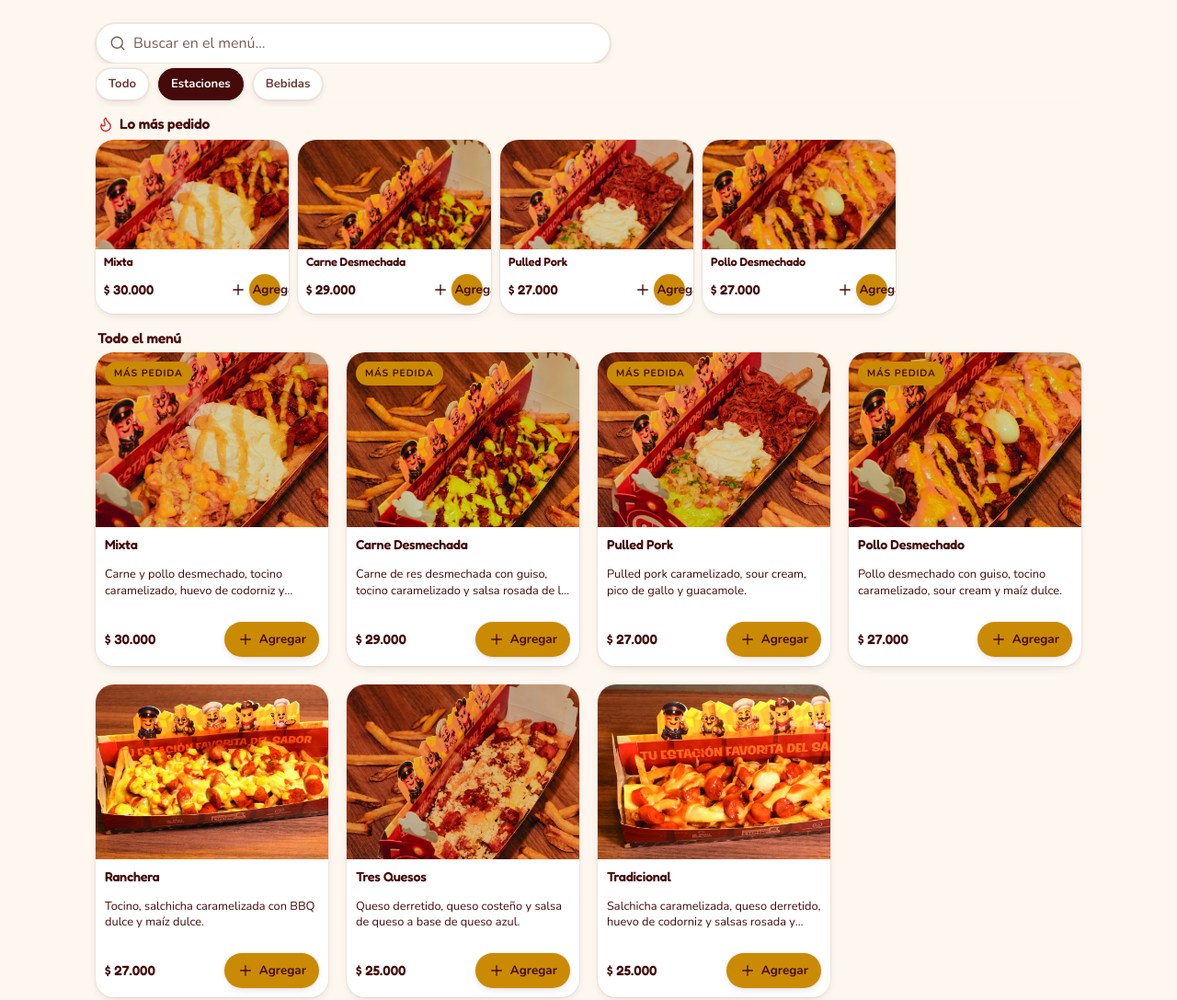
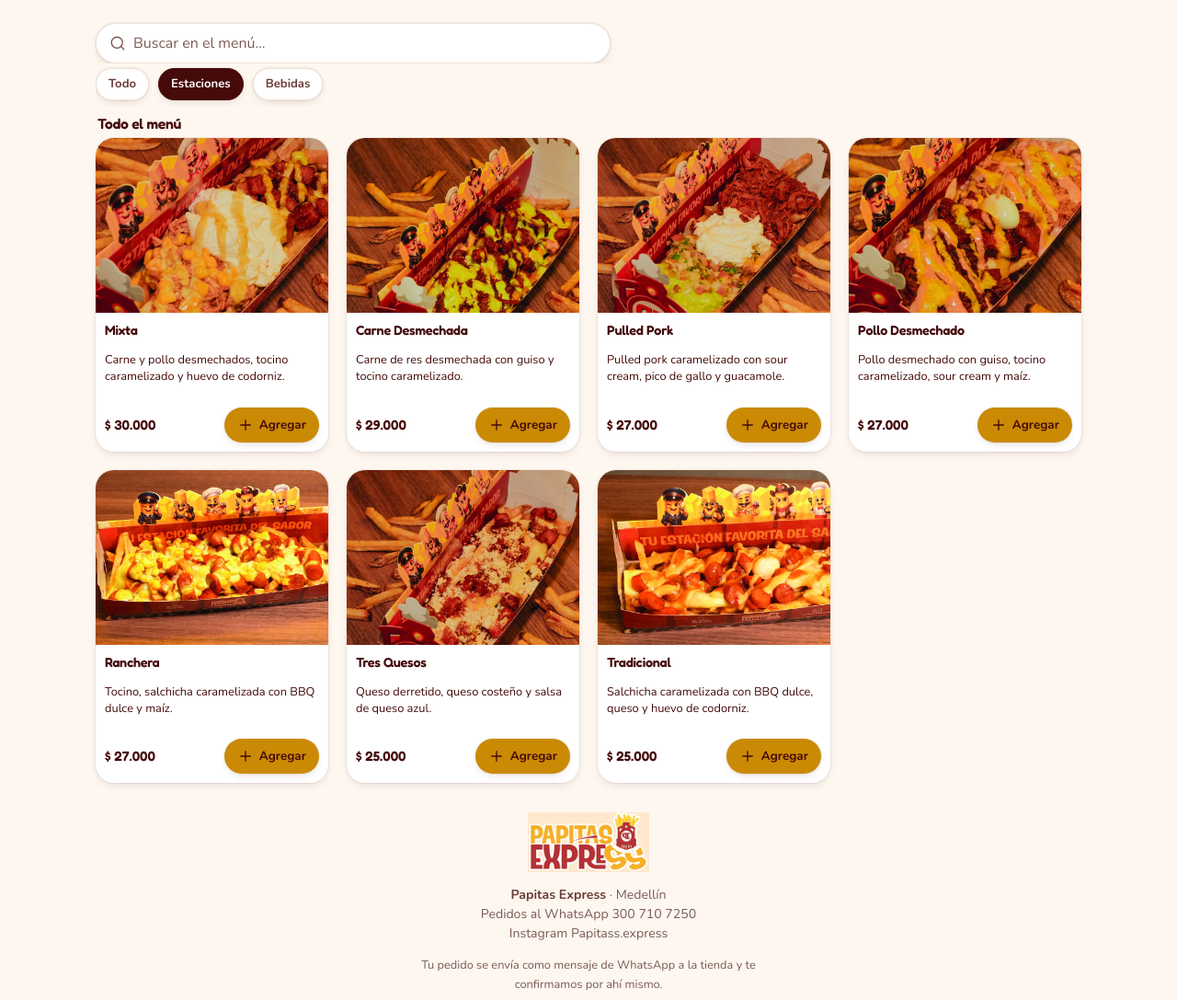
Before and after one commit to jeikson/papitas-express, a plain HTML site: page index.html in a window 1280 px wide. Shown: the part 240-1327 px from the top of the page at 92% size. Drawn offline with Linux system fonts and the light colour scheme.

Commit message:
Carta real del PDF: salsas, adiciones y bebidas con sus precios; fuera calificaciones y 'lo mas pedido' inventados; Instagram de la carta

```diff
--- a/css/styles.css
+++ b/css/styles.css
@@ -151,34 +151,6 @@ h1,h2,h3,h4{margin:0;font-family:Fredoka,Nunito,system-ui,sans-serif;font-weight
 .sec-titulo .ic{color:var(--primary)}
 .meta{padding:0 2px var(--s3);font-size:.82rem;color:var(--muted);font-weight:600}
 
-/* -------------------------------------------------- carrusel "lo más pedido" */
-.carrusel-seccion{margin-top:var(--s2)}
-.carrusel{
-  display:flex;gap:10px;overflow-x:auto;padding:2px 2px 8px;
-  mask-image:linear-gradient(to right,#000 calc(100% - 30px),transparent);
-  -webkit-mask-image:linear-gradient(to right,#000 calc(100% - 30px),transparent);
-  scroll-snap-type:x mandatory;scrollbar-width:none;margin:0 -2px;
-}
-.carrusel::-webkit-scrollbar{display:none}
-.ccard{
-  flex:none;width:138px;background:var(--surface);border-radius:var(--r-lg);overflow:hidden;
-  box-shadow:var(--sh-1);text-align:left;scroll-snap-align:start;
-  transition:transform var(--t),box-shadow var(--t);
-}
-.ccard:hover{transform:translateY(-3px);box-shadow:var(--sh-2)}
-.ccard__img{aspect-ratio:16/9;background:var(--surface-2);position:relative;overflow:hidden;display:grid;place-items:center;color:var(--muted)}
-.ccard__img img{width:100%;height:100%;object-fit:cover;opacity:0;transition:opacity 400ms ease}
-.ccard__img img.is-loaded{opacity:1}
-.ccard__body{padding:7px 9px 9px}
-.ccard__name{font-size:.8rem;font-weight:600;line-height:1.15;white-space:nowrap;overflow:hidden;text-overflow:ellipsis}
-.ccard__row{display:flex;align-items:center;justify-content:space-between;gap:5px;margin-top:6px;flex-wrap:nowrap}
-/* el carrusel es aún más angosto que la tarjeta de la grilla:
-   contador y botón compactos para que el precio nunca se parta */
-.ccard__price{font-family:Fredoka,sans-serif;font-weight:600;font-size:.9rem;white-space:nowrap}
-.ccard .card__add{width:34px;height:34px}
-.ccard .stepper-mini button{width:28px;height:28px}
-.ccard .stepper-mini b{min-width:18px;font-size:.88rem}
-
 /* --------------------------------------------------------------- tarjetas */
 .grid{display:grid;grid-template-columns:repeat(auto-fill,minmax(158px,1fr));gap:10px}
 .card{
@@ -198,11 +170,6 @@ h1,h2,h3,h4{margin:0;font-family:Fredoka,Nunito,system-ui,sans-serif;font-weight
 .card__img::after{
   content:'';position:absolute;inset:auto 0 0 0;height:46%;pointer-events:none;
   background:linear-gradient(to top,rgba(69,10,10,.5),rgba(69,10,10,0));
-}
-.card__tag{
-  position:absolute;top:10px;left:10px;z-index:2;background:var(--cta);color:var(--ink);
-  font-size:.66rem;font-weight:800;letter-spacing:.08em;text-transform:uppercase;
-  padding:5px 10px;border-radius:var(--r-pill);box-shadow:0 2px 8px rgba(69,10,10,.22);
 }
 .card__body{padding:10px;display:flex;flex-direction:column;gap:3px;flex:1}
 .card__name{font-size:.9rem;font-weight:600;line-height:1.2;display:-webkit-box;-webkit-line-clamp:2;-webkit-box-orient:vertical;overflow:hidden}
@@ -581,13 +548,13 @@ input::placeholder,textarea::placeholder{color:var(--muted)}
 .foot-trash:active{transform:scale(.92)}
 
 /* shimmer de carga de fotos */
-.card__img::before,.ccard__img::before,.sheet__hero::before,.item__img::before{
+.card__img::before,.sheet__hero::before,.item__img::before{
   content:'';position:absolute;inset:0;pointer-events:none;
   background:linear-gradient(100deg,var(--surface-2) 30%,#f4e8dc 50%,var(--surface-2) 70%);
   background-size:200% 100%;animation:shine 1.5s linear infinite;
 }
-.card__img img,.ccard__img img,.sheet__hero img,.item__img img{position:relative;z-index:1}
-.card__img:has(img.is-loaded)::before,.ccard__img:has(img.is-loaded)::before,
+.card__img img,.sheet__hero img,.item__img img{position:relative;z-index:1}
+.card__img:has(img.is-loaded)::before,
 .sheet__hero:has(img.is-loaded)::before,.item__img:has(img.is-loaded)::before{animation:none;opacity:0}
 @keyframes shine{to{background-position:-200% 0}}
 
@@ -602,7 +569,6 @@ input::placeholder,textarea::placeholder{color:var(--muted)}
   main.wrap{padding:0 var(--s6)}
   .top__inner{padding:0 var(--s6)}
   .buscar{max-width:560px;margin-top:var(--s6)}
-  .ccard{width:210px}
   .hero__sub{display:block}
   .card__desc{display:-webkit-box;font-size:.8rem;line-height:1.4;-webkit-line-clamp:2;-webkit-box-orient:vertical;overflow:hidden}
   .card__img{aspect-ratio:4/3}
--- a/index.html
+++ b/index.html
@@ -9,8 +9,8 @@
   <link rel="icon" href="assets/img/favicon.png">
   <link rel="preload" href="assets/fonts/nunito-400-latin.woff2" as="font" type="font/woff2" crossorigin>
   <link rel="preload" href="assets/fonts/fredoka-500-latin.woff2" as="font" type="font/woff2" crossorigin>
-  <link rel="stylesheet" href="css/fuentes.css?v=10">
-  <link rel="stylesheet" href="css/styles.css?v=10">
+  <link rel="stylesheet" href="css/fuentes.css?v=11">
+  <link rel="stylesheet" href="css/styles.css?v=11">
 </head>
 <body>
 
@@ -85,11 +85,6 @@
 
   <nav class="chips" id="chips" aria-label="Categorías"></nav>
 
-  <section class="carrusel-seccion" id="secDestacados">
-    <h2 class="sec-titulo"><svg class="ic ic--18" viewBox="0 0 24 24"><use href="#i-flame"></use></svg> Lo más pedido</h2>
-    <div class="carrusel" id="carrusel"></div>
-  </section>
-
   <h2 class="sec-titulo" id="tituloMenu">Todo el menú</h2>
   <p class="meta" id="meta" hidden></p>
   <section class="grid" id="grid"></section>
@@ -104,7 +99,8 @@
   <footer class="pie">
     <img src="assets/img/logo-160.png" alt="" class="pie__logo">
     <p><strong data-negocio>Papitas Express</strong> · <span data-ciudad>Medellín</span><br>
-    Pedidos al WhatsApp <span data-tel>—</span></p>
+    Pedidos al WhatsApp <span data-tel>—</span><br>
+    Instagram <span data-instagram>—</span></p>
     <p class="pie__nota">Tu pedido se envía como mensaje de WhatsApp a la tienda y te confirmamos por ahí mismo.</p>
   </footer>
 </main>
@@ -161,8 +157,8 @@
 
 <div class="toast" id="toast" role="status" aria-live="polite" hidden></div>
 
-<script src="js/config.js?v=10"></script>
-<script src="js/menu.js?v=10"></script>
-<script src="js/app.js?v=10"></script>
+<script src="js/config.js?v=11"></script>
+<script src="js/menu.js?v=11"></script>
+<script src="js/app.js?v=11"></script>
 </body>
 </html>
--- a/js/app.js
+++ b/js/app.js
@@ -157,6 +157,7 @@
     $$('[data-eslogan]').forEach(function (e) { e.textContent = CFG.negocio.eslogan || ''; });
     $$('[data-ciudad]').forEach(function (e) { e.textContent = CFG.negocio.ciudad; });
     $$('[data-tel]').forEach(function (e) { e.textContent = CFG.negocio.telefonoVisible; });
+    $$('[data-instagram]').forEach(function (e) { e.textContent = CFG.negocio.instagram; });
     if (!CFG.extras.buscar) $('#buscadorWrap').hidden = true;
     $('#entregaEn').textContent = 'Enviar a ' + CFG.negocio.ciudad +
       (CFG.negocio.tiempoPreparacion ? ' · ' + CFG.negocio.tiempoPreparacion.replace(/ a /g, '-') : '');
@@ -165,7 +166,7 @@
     // rejilla de 24x24 y sin viewBox se dibujan a tamaño nativo (se recortan)
     $$('svg.ic').forEach(function (s) { s.setAttribute('viewBox', '0 0 24 24'); });
 
-    renderEstado(); renderHero(); renderChips(); renderDestacados(); renderGrid();
+    renderEstado(); renderHero(); renderChips(); renderGrid();
     renderBarra(); renderNav(); eventos(); medirTopbar();
 
     // la fila de categorías se pega justo debajo de la topbar: si su alto cambia
@@ -234,26 +235,11 @@
       '<button type="button" data-card-mas="' + p.id + '" aria-label="Agregar uno">' + ic('plus', 18) + '</button></span>';
   }
 
-  function renderDestacados() {
-    var dest = MENU.productos.filter(function (p) { return p.destacado; });
-    if (!dest.length) { $('#secDestacados').hidden = true; return; }
-    $('#carrusel').innerHTML = dest.map(function (p) {
-      return '<article class="ccard" data-id="' + p.id + '" role="button" tabindex="0">' +
-        '<div class="ccard__img">' + foto(p) + '</div>' +
-        '<div class="ccard__body"><h3 class="ccard__name">' + esc(nombreTarjeta(p)) + '</h3>' +
-        '<div class="ccard__row"><span class="ccard__price">' + money(p.precio) + '</span>' + accionProducto(p) + '</div>' +
-        '</div></article>';
-    }).join('');
-    activarFotos($('#carrusel'));
-  }
-
   function renderGrid() {
     var list = filtrar();
     $('#grid').innerHTML = list.map(function (p) {
       return '<article class="card" data-id="' + p.id + '" role="button" tabindex="0" aria-label="' + esc(p.nombre + ', ' + money(p.precio)) + '">' +
-        '<div class="card__img">' + foto(p) +
-          (p.destacado ? '<span class="card__tag">Más pedida</span>' : '') +
-        '</div>' +
+        '<div class="card__img">' + foto(p) + '</div>' +
         '<div class="card__body">' +
           '<h3 class="card__name">' + esc(nombreTarjeta(p)) + '</h3>' +
           (p.desc ? '<p class="card__desc">' + esc(p.desc) + '</p>' : '') +
@@ -293,7 +279,7 @@
       el.classList.remove('is-bump'); void el.offsetWidth; el.classList.add('is-bump');
     });
   }
-  function refrescarInicio() { renderChips(); renderDestacados(); renderGrid(); renderBarra(); }
+  function refrescarInicio() { renderChips(); renderGrid(); renderBarra(); }
 
   /* -------------------------------------------------------- ficha del producto */
   function abrirFicha(id, editando) {
@@ -330,13 +316,6 @@
       '<div class="sheet__pad">' +
       '<h2 class="sheet__title" id="sheetTitle">' + esc(p.nombre) + '</h2>' +
       '<div class="sheet__price">' + money(p.precio) + '</div>';
-
-    var meta = '';
-    if (p.destacado) meta += '<span class="pill-badge">' + ic('flame', 14) + 'Muy pedido</span>';
-    if (MENU.calificaciones && MENU.calificaciones.pct) {
-      meta += '<span class="pill-rating">' + ic('star', 14) + MENU.calificaciones.pct + '% · ' + MENU.calificaciones.total + ' calificaciones</span>';
-    }
-    if (meta) h += '<div class="ficha__meta">' + meta + '</div>';
 
     if (p.ingredientes && p.ingredientes.length) {
       // párrafo de 2 líneas: en móvil los chips de ingredientes ocupaban media pantalla
@@ -826,7 +805,7 @@
       renderChips(); renderGrid();
     });
 
-    ['#grid', '#carrusel'].forEach(function (sel2) {
+    ['#grid'].forEach(function (sel2) {
       $(sel2).addEventListener('click', function (e) {
         var mas = e.target.closest('[data-card-mas]'), menos = e.target.closest('[data-card-menos]');
         if (mas) { e.stopPropagation(); cambiarDesdeTarjeta(Number(mas.dataset.cardMas), 1); return; }
--- a/js/config.js
+++ b/js/config.js
@@ -9,7 +9,7 @@ window.CONFIG = {
     // Número que RECIBE la comanda. Formato internacional, sin + y sin espacios.
     whatsapp: '573007107250',
     telefonoVisible: '300 710 7250',
-    instagram: 'papitas.express',
+    instagram: 'Papitass.express',
     ciudad: 'Medellín',
     // Se muestra como referencia de entrega en la cabecera
     tiempoPreparacion: '25 a 35 min',
--- a/js/menu.js
+++ b/js/menu.js
@@ -1,79 +1,82 @@
 /* ==========================================================================
-   PAPITAS EXPRESS — menú, adiciones, salsas y zonas de domicilio
-   Este es el archivo que se edita para cambiar productos o precios.
-   Precios en pesos, sin puntos ni comas (ej: 29000).
+   PAPITAS EXPRESS — carta
+   Fuente única de verdad: el PDF "MENU NUEVO PAPITAS EXPRESS"
+   (7 estaciones, 7 bebidas, 6 salsas y 10 adiciones, con sus precios).
+   Nada de aquí es inventado: si un dato no está en la carta, no va.
    ========================================================================== */
 window.MENU = {
+
   categorias: ['ESTACIONES', 'BEBIDAS'],
 
   productos: [
     {
       id: 1, cat: 'ESTACIONES', nombre: 'Estación Mixta', precio: 30000,
-      desc: 'Carne y pollo desmechado, tocino caramelizado, huevo de codorniz y salsas de la casa.',
-      ingredientes: ['Papitas crocantes', 'Queso derretido', 'Carne de res desmechada con guiso', 'Pollo con guiso',
-        'Tocino caramelizado con BBQ dulce', 'Salsa rosada de la casa', 'Salsa a base de ajo y tocino ahumado', 'Huevo de codorniz'],
-      img: 'assets/img/estacion-03-mixta.jpg', destacado: true,
+      desc: 'Carne y pollo desmechados, tocino caramelizado y huevo de codorniz.',
+      ingredientes: ['Papitas crocantes', 'Queso derretido', 'Carne de res desmechada con guiso',
+        'Pollo con guiso', 'Tocino caramelizado con BBQ dulce', 'Salsa rosada de la casa',
+        'Salsa a base de ajo y tocino ahumado', 'Huevo de codorniz'],
+      img: 'assets/img/estacion-03-mixta.jpg',
     },
     {
       id: 2, cat: 'ESTACIONES', nombre: 'Estación Carne Desmechada', precio: 29000,
-      desc: 'Carne de res desmechada con guiso, tocino caramelizado y salsa rosada de la casa.',
+      desc: 'Carne de res desmechada con guiso y tocino caramelizado.',
       ingredientes: ['Papitas crocantes', 'Queso derretido', 'Carne de res desmechada con guiso',
-        'Tocino caramelizado con BBQ dulce', 'Salsa rosada de la casa', 'Salsa a base de ajo y tocino ahumado'],
+        'Tocino caramelizado con BBQ dulce', 'Salsa rosada de la casa',
+        'Salsa a base de ajo y tocino ahumado'],
       img: 'assets/img/estacion-01-carne-desmechada.jpg',
-      destacado: true
     },
     {
       id: 3, cat: 'ESTACIONES', nombre: 'Estación Pulled Pork', precio: 27000,
-      desc: 'Pulled pork caramelizado, sour cream, pico de gallo y guacamole.',
-      ingredientes: ['Papitas crocantes', 'Pulled pork caramelizado con BBQ dulce', 'Sour cream', 'Pico de gallo',
-        'Guacamole', 'Salsa a base de ajo y tocino ahumado'],
+      desc: 'Pulled pork caramelizado con sour cream, pico de gallo y guacamole.',
+      ingredientes: ['Papitas crocantes', 'Pulled pork caramelizado con BBQ dulce', 'Sour cream',
+        'Pico de gallo', 'Guacamole', 'Salsa a base de ajo y tocino ahumado'],
       img: 'assets/img/estacion-06-pulled-pork.jpg',
-      destacado: true
     },
     {
       id: 4, cat: 'ESTACIONES', nombre: 'Estación Pollo Desmechado', precio: 27000,
-      desc: 'Pollo desmechado con guiso, tocino caramelizado, sour cream y maíz dulce.',
-      ingredientes: ['Papitas crocantes', 'Queso derretido', 'Pollo desmechado con guiso', 'Tocino caramelizado con BBQ dulce',
-        'Sour cream', 'Maíz dulce', 'Salsa rosada de la casa', 'Salsa a base de ajo y tocino ahumado'],
+      desc: 'Pollo desmechado con guiso, tocino caramelizado, sour cream y maíz.',
+      ingredientes: ['Papitas crocantes', 'Queso derretido', 'Pollo desmechado con guiso',
+        'Tocino caramelizado con BBQ dulce', 'Sour cream', 'Maíz dulce',
+        'Salsa rosada de la casa', 'Salsa a base de ajo y tocino ahumado'],
       img: 'assets/img/estacion-05-pollo-desmechado.jpg',
-      destacado: true
     },
     {
       id: 5, cat: 'ESTACIONES', nombre: 'Estación Ranchera', precio: 27000,
-      desc: 'Tocino, salchicha caramelizada con BBQ dulce y maíz dulce.',
-      ingredientes: ['Papitas crocantes', 'Queso derretido', 'Tocino caramelizado', 'Salchicha caramelizada con BBQ dulce',
-        'Maíz dulce', 'Salsa a base de ajo y tocino ahumado'],
+      desc: 'Tocino, salchicha caramelizada con BBQ dulce y maíz.',
+      ingredientes: ['Papitas crocantes', 'Queso derretido', 'Tocino caramelizado',
+        'Salchicha caramelizada con BBQ dulce', 'Maíz dulce',
+        'Salsa a base de ajo y tocino ahumado'],
       img: 'assets/img/estacion-07-ranchera.jpg',
     },
     {
       id: 6, cat: 'ESTACIONES', nombre: 'Estación Tres Quesos', precio: 25000,
-      desc: 'Queso derretido, queso costeño y salsa de queso a base de queso azul.',
-      ingredientes: ['Papitas crocantes', 'Queso derretido', 'Tocino caramelizado con BBQ dulce', 'Queso costeño',
-        'Salsa de queso a base de queso azul'],
+      desc: 'Queso derretido, queso costeño y salsa de queso azul.',
+      ingredientes: ['Papitas crocantes', 'Queso derretido', 'Tocino caramelizado con BBQ dulce',
+        'Queso costeño', 'Salsa de queso a base de queso azul'],
       img: 'assets/img/estacion-02-tres-quesos.jpg',
     },
     {
       id: 7, cat: 'ESTACIONES', nombre: 'Estación Tradicional', precio: 25000,
-      desc: 'Salchicha caramelizada, queso derretido, huevo de codorniz y salsas rosada y piña.',
-      ingredientes: ['Papitas crocantes', 'Salchicha caramelizada con BBQ dulce', 'Queso derretido', 'Huevo de codorniz',
-        'Salsas rosada y piña de la casa'],
+      desc: 'Salchicha caramelizada con BBQ dulce, queso y huevo de codorniz.',
+      ingredientes: ['Papitas crocantes', 'Salchicha caramelizada con BBQ dulce', 'Queso derretido',
+        'Huevo de codorniz', 'Salsas rosada y piña de la casa'],
       img: 'assets/img/estacion-04-tradicional.jpg',
     },
 
-    { id: 20, cat: 'BEBIDAS', nombre: 'Coca Cola', precio: 4500, desc: 'Botella personal.', img: '' },
-    { id: 21, cat: 'BEBIDAS', nombre: 'Sprite', precio: 4500, desc: 'Botella personal.', img: '' },
-    { id: 22, cat: 'BEBIDAS', nombre: 'Quatro', precio: 4500, desc: 'Botella personal.', img: '' },
-    { id: 23, cat: 'BEBIDAS', nombre: 'Del Valle', precio: 4500, desc: 'Jugo personal.', img: '' },
+    // Bebidas (carta, página de BEBIDAS)
+    { id: 20, cat: 'BEBIDAS', nombre: 'Coca cola', precio: 4500, desc: '', img: '' },
+    { id: 21, cat: 'BEBIDAS', nombre: 'Sprite', precio: 4500, desc: '', img: '' },
+    { id: 22, cat: 'BEBIDAS', nombre: 'Quatro', precio: 4500, desc: '', img: '' },
+    { id: 23, cat: 'BEBIDAS', nombre: 'Del Valle', precio: 4500, desc: '', img: '' },
     { id: 24, cat: 'BEBIDAS', nombre: 'Agua saborizada', precio: 4500, desc: '', img: '' },
     { id: 25, cat: 'BEBIDAS', nombre: 'Agua con gas', precio: 4500, desc: '', img: '' },
     { id: 26, cat: 'BEBIDAS', nombre: 'Agua sin gas', precio: 3500, desc: '', img: '' },
   ],
 
   // ---------------------------------------------------------------------------
-  // GRUPOS DE OPCIONES (patrón Rappi): obligatorio / máximos / extras con precio
-  // obligatorio: true  → hay que elegir al menos min antes de agregar
-  // max: n             → no deja marcar más de n (0 = sin límite)
-  // Puedes darle a un producto su propia lista con `grupos: ['salsas','extras']`.
+  // GRUPOS DE OPCIONES de cada estación. Los nombres y precios son los de la
+  // carta; `obligatorio`, `max` y `ayuda` son decisiones de experiencia (se
+  // pueden cambiar sin tocar los datos del negocio).
   // ---------------------------------------------------------------------------
   grupos: {
     salsas: {
@@ -81,90 +84,57 @@ window.MENU = {
       nombre: 'Elige las salsas', obligatorio: true, min: 1, max: 3,
       ayuda: 'Obligatorio · elige de 1 a 3',
       opciones: [
-        { nombre: 'BBQ', precio: 0 }, { nombre: 'Mostaza', precio: 0 },
-        { nombre: 'Salsa de la casa', precio: 0 }, { nombre: 'Rosada', precio: 0 },
-        { nombre: 'Piña', precio: 0 }, { nombre: 'Tomate', precio: 0 },
-        { nombre: 'Ajo + tocino', precio: 0 }, { nombre: 'Sin salsas', precio: 0 }
+        { nombre: 'Rosada', precio: 0 },
+        { nombre: 'Queso azul', precio: 0 },
+        { nombre: 'BBQ dulce', precio: 0 },
+        { nombre: 'Ajo', precio: 0 },
+        { nombre: 'Piña', precio: 0 },
+        { nombre: 'Ajo + tocino', precio: 0 },
+        { nombre: 'Sin salsas', precio: 0 }
       ]
     },
     extras: {
-      etiqueta: 'Extras',
-      nombre: 'Elige tus extras', max: 11, ayuda: 'Opcional · hasta 11',
+      etiqueta: 'Adiciones',
+      nombre: 'Elige tus adiciones', max: 10, ayuda: 'Opcional',
       opciones: [
-        { nombre: 'Carne desmechada', precio: 7000 },
-        { nombre: 'Tocino caramelizado', precio: 6000 },
-        { nombre: 'Tocino al barril en BBQ', precio: 8500 },
-        { nombre: 'Chorizo santarrosano', precio: 6500 },
-        { nombre: 'Bombón de pollo apanado', precio: 9500 },
-        { nombre: 'Queso', precio: 7000 },
-        { nombre: 'Huevo de codorniz x5', precio: 6500 },
-        { nombre: 'Pollo desmechado', precio: 7000 },
-        { nombre: 'Salchicha caramelizada', precio: 6000 },
-        { nombre: 'Pico de gallo', precio: 3000 },
-        { nombre: 'Guacamole', precio: 3000 },
-        { nombre: 'Sour cream', precio: 3000 },
-        { nombre: 'Maíz dulce', precio: 3000 },
-        { nombre: 'Queso costeño', precio: 3000 }
+        { nombre: 'Tocino caramelizado', precio: 4000 },
+        { nombre: 'Carne desmechada', precio: 5000 },
+        { nombre: 'Pollo desmechado', precio: 4000 },
+        { nombre: 'Salchicha caramelizada', precio: 4000 },
+        { nombre: 'Huevitos x5', precio: 3000 },
+        { nombre: 'Pico de gallo', precio: 2000 },
+        { nombre: 'Sour cream', precio: 2000 },
+        { nombre: 'Guacamole', precio: 2000 },
+        { nombre: 'Maíz', precio: 2000 },
+        { nombre: 'Queso costeño', precio: 2000 }
       ]
     },
     bebidas: {
       etiqueta: 'Bebidas',
-      nombre: 'Elige algo de beber', max: 2, ayuda: 'Opcional · hasta 2',
+      nombre: 'Elige algo de beber', max: 2, ayuda: 'Opcional',
       opciones: [
-        { nombre: 'Mr Tea 500 ml', precio: 7700 },
-        { nombre: 'Pepsi 400 ml', precio: 7700 },
-        { nombre: 'Colombiana 400 ml', precio: 7700 },
-        { nombre: 'Agua 500 ml', precio: 5000 },
-        { nombre: 'Agua frutos verdes 1.5 L', precio: 11200 },
-        { nombre: 'Colombiana 1.5 L', precio: 11200 },
-        { nombre: 'Manzana 1.5 L', precio: 11200 }
-      ]
-    },
-    preferencias: {
-      etiqueta: 'Preferencias',
-      nombre: 'Preferencias', max: 0, ayuda: 'Opcional',
-      opciones: [
-        { nombre: 'Salsas aparte', precio: 0 }, { nombre: 'Sin picante', precio: 0 },
-        { nombre: 'Bien crocantes', precio: 0 }, { nombre: 'Empaque aparte', precio: 0 },
-        { nombre: 'Servilletas y cubiertos', precio: 0 }
+        { nombre: 'Coca cola', precio: 4500 },
+        { nombre: 'Sprite', precio: 4500 },
+        { nombre: 'Quatro', precio: 4500 },
+        { nombre: 'Del Valle', precio: 4500 },
+        { nombre: 'Agua saborizada', precio: 4500 },
+        { nombre: 'Agua con gas', precio: 4500 },
+        { nombre: 'Agua sin gas', precio: 3500 }
       ]
     }
   },
 
-  // Grupos que se muestran por categoría (un producto puede sobrescribirlo con `grupos`)
+  // Un producto puede mostrar su propia lista con `grupos: ['salsas', 'extras']`
   gruposPorCategoria: {
-    ESTACIONES: ['salsas', 'extras', 'bebidas', 'preferencias'],
-    BEBIDAS: ['preferencias']
+    ESTACIONES: ['salsas', 'extras', 'bebidas'],
+    BEBIDAS: []
   },
 
-  // Bloque "Tus opciones recomendadas" de la ficha (nombres del grupo `extras`)
-  recomendados: ['Chorizo santarrosano', 'Tocino al barril en BBQ'],
-
-  // Compatibilidad / uso directo en otras partes
-  adiciones: [
-    { id: 101, nombre: 'Tocino caramelizado', precio: 4000 },
-    { id: 102, nombre: 'Carne desmechada', precio: 5000 },
-    { id: 103, nombre: 'Pollo desmechado', precio: 4000 },
-    { id: 104, nombre: 'Salchicha caramelizada', precio: 4000 },
-    { id: 105, nombre: 'Huevitos x5', precio: 3000 },
-    { id: 106, nombre: 'Pico de gallo', precio: 2000 },
-    { id: 107, nombre: 'Sour cream', precio: 2000 },
-    { id: 108, nombre: 'Guacamole', precio: 2000 },
-    { id: 109, nombre: 'Maíz dulce', precio: 2000 },
-    { id: 110, nombre: 'Queso costeño', precio: 2000 },
-  ],
-
-  salsas: ['Rosada de la casa', 'Queso azul', 'BBQ dulce', 'Ajo', 'Piña', 'Ajo + tocino', 'Sin salsa'],
-
-  opciones: ['Salsas aparte', 'Sin picante', 'Bien crocantes', 'Empaque aparte', 'Servilletas y cubiertos'],
-
-  // Calificaciones de ejemplo (Rappi las muestra en la ficha). Borra para ocultarlas.
-  calificaciones: { pct: 87, total: 434 },
+  // Bloque de sugerencias de la ficha: nombres del grupo `extras`
+  recomendados: ['Tocino caramelizado', 'Carne desmechada'],
 
   // Zonas de domicilio. Con CONFIG.domicilio.usarBarrios = false esta lista no se usa.
   barrios: [
-    // { nombre: 'Centro', valor: 3000 },
-    // { nombre: 'Bocagrande', valor: 5000 },
-    // { nombre: 'Manga', valor: 5000 },
+    // { nombre: 'Centro', valor: 6000 },
   ],
 };
```
